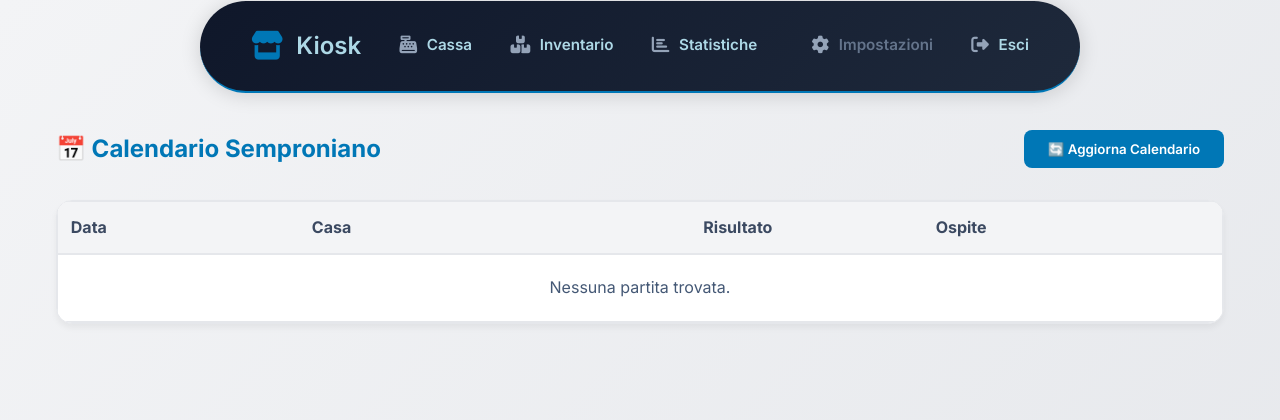
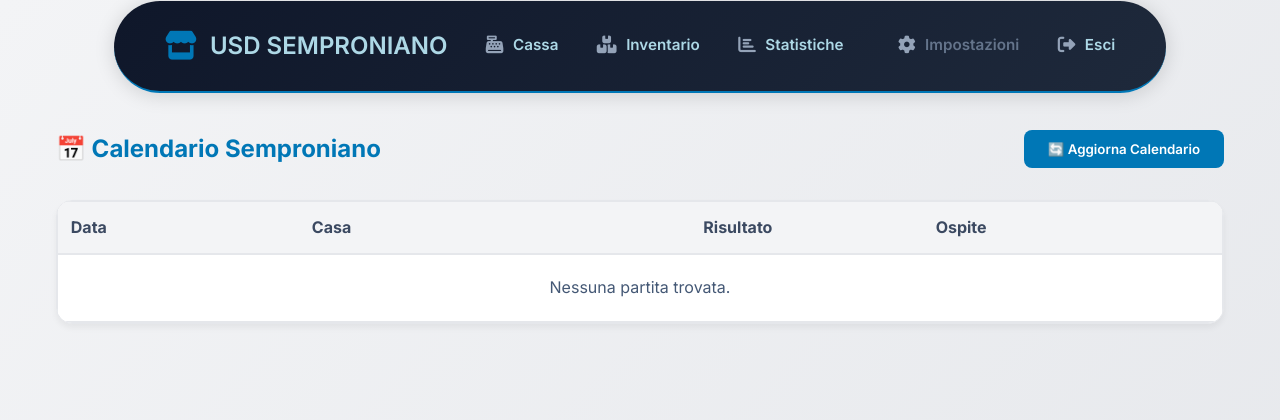
Before and after one commit to gianlucadubaldo-lab/progetto, a Flask app: page /home in a window 1280 px wide. Shown: the top 420 px of the page. Run offline with Flask 3, Linux system fonts and the light colour scheme; the visitor is signed in with stand-in values (Sample User, id 1); data that the repository does not hold is empty.

Commit message:
Modifica bASE

```diff
--- a/templates/base.html
+++ b/templates/base.html
@@ -3,7 +3,7 @@
 <head>
     <meta charset="UTF-8">
     <meta name="viewport" content="width=device-width, initial-scale=1.0">
-    <title>Kiosk</title>
+    <title>USD Semproniano</title>
     <link rel="stylesheet" href="{{ url_for('static', filename='style.css') }}">
     <link rel="stylesheet" href="{{ url_for('static', filename='cassa.css') }}">
     <link rel="stylesheet" href="https://cdnjs.cloudflare.com/ajax/libs/font-awesome/6.4.0/css/all.min.css">
@@ -18,7 +18,7 @@
             <!-- Logo -->
             <a href="/home" class="navbar-logo">
                 <i class="fas fa-store"></i>
-                <span>Kiosk</span>
+                <span>USD SEMPRONIANO</span>
             </a>
 
             <!-- Menu Desktop -->
```
